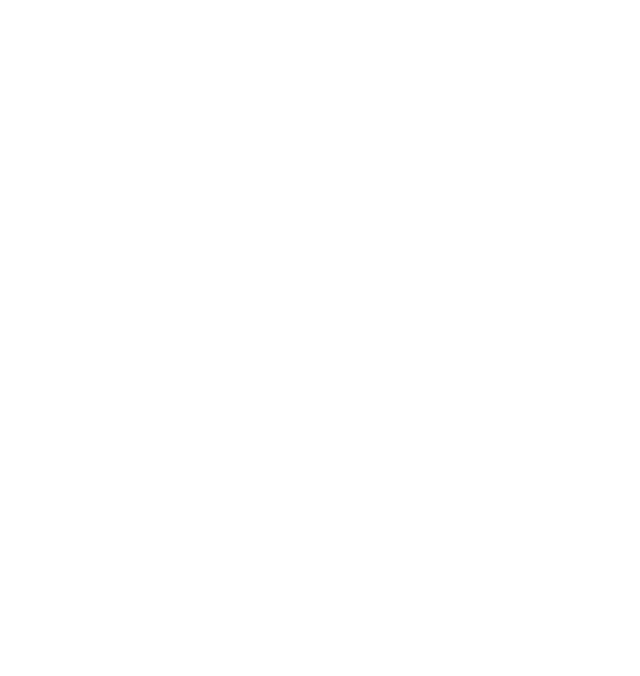
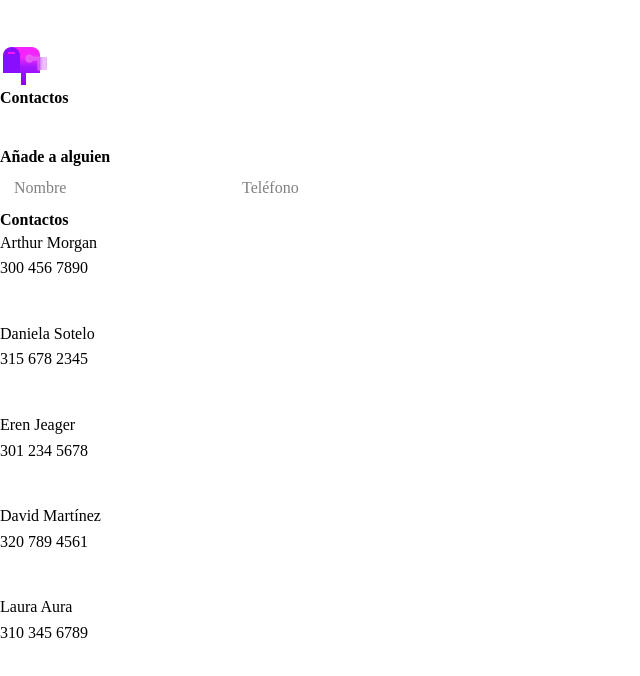
Before and after one commit to leiton05/DSPM, a React (Vite) app: page /contacts in a window 1280 px wide. Before the commit this address had no page. Shown: the top 676 px of the page, without its empty margins (0-640 px from the left). Built offline with nearby package versions, Linux system fonts and the light colour scheme.

Commit message:
✨ feat: Add contacts page routing

```diff
--- a/src/App.tsx
+++ b/src/App.tsx
@@ -1,11 +1,13 @@
 import { Routes, Route } from "react-router-dom";
 import { Home } from "./pages/Home";
+import { Contacts } from "./pages/Contacts";
 
 function App() {
   return (
     <>
       <Routes>
         <Route path={"/"} element={<Home />} />
+        <Route path={"/contacts"} element={<Contacts />} />
       </Routes>
     </>
   );
```
